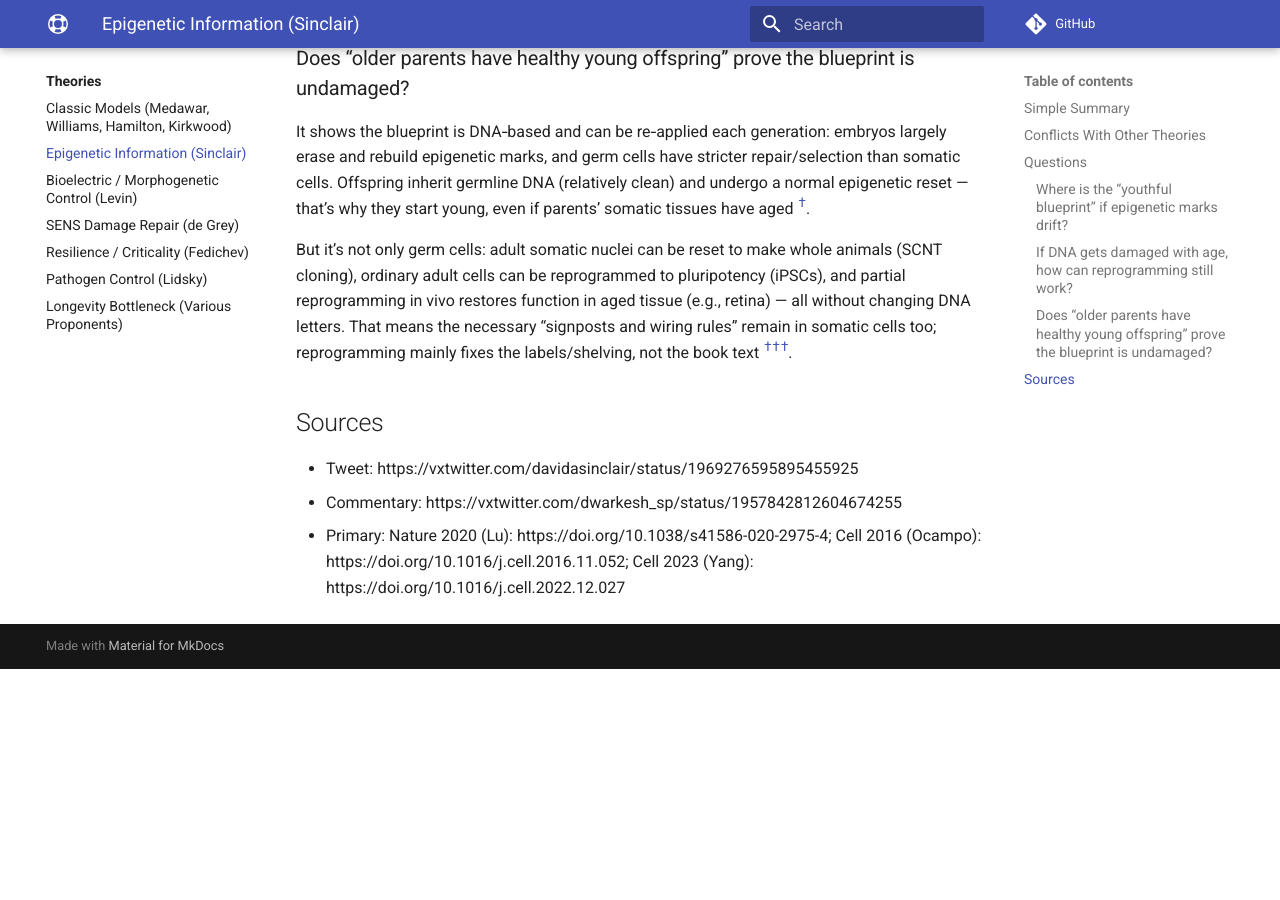
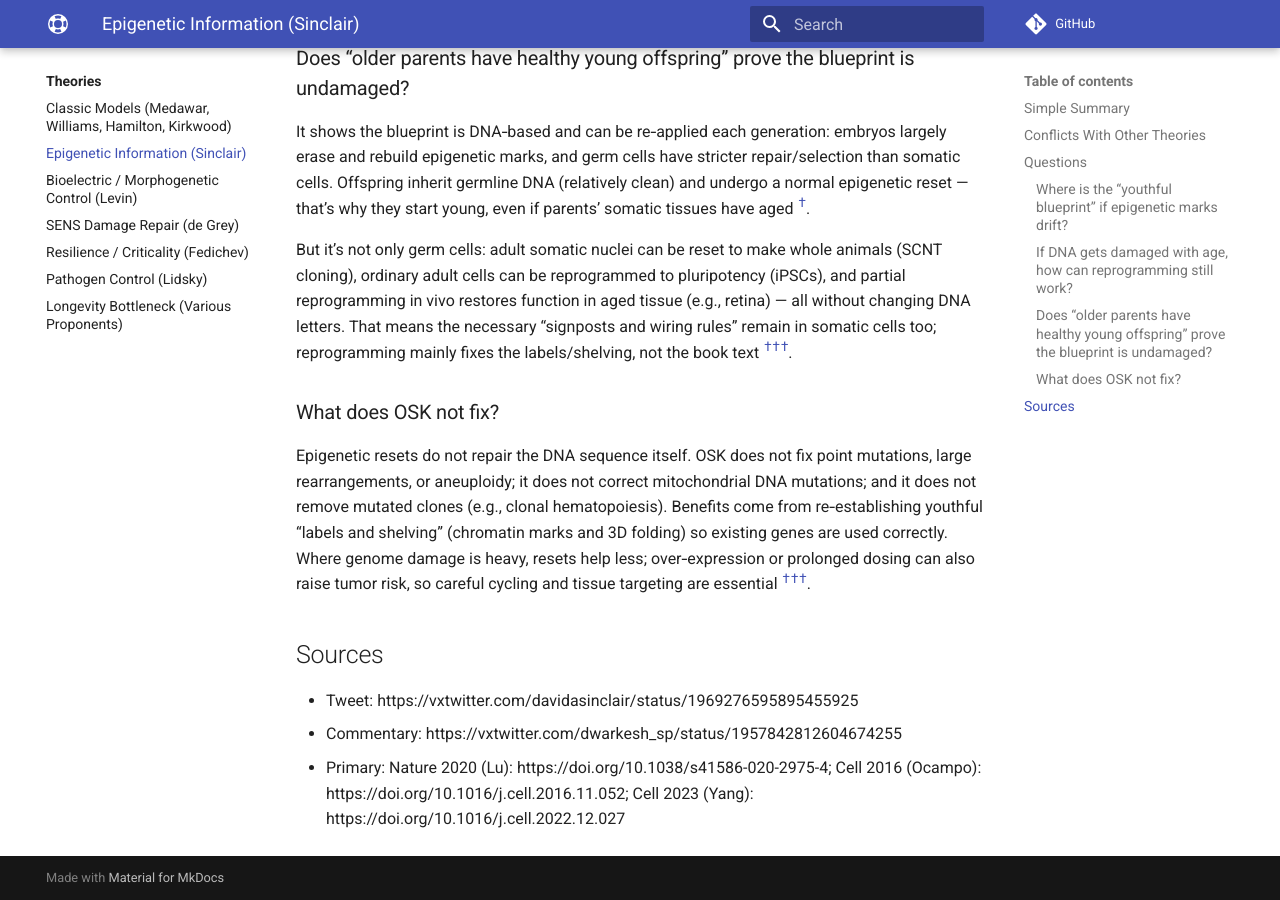
Before and after one commit to djgish485/project-lifespan, an MkDocs documentation site: the page built from docs/theories/epigenetic_information.md, in a window 1280 px wide and 900 px high, scrolled down 2327 px. Built offline with MkDocs 1.6.1 and Material for MkDocs 9.7.7, drawn with Linux system fonts in a browser that asks for light colours; comment, search, counter and statistics services are not loaded; before the commit the page ends 2996 px from its top, so only the background shows below that.

Commit message:
docs(theories): add Sinclair Q&A ‘What does OSK not fix?’ with safety and limitation references

```diff
--- a/docs/theories/epigenetic_information.md
+++ b/docs/theories/epigenetic_information.md
@@ -88,6 +88,10 @@ It shows the blueprint is DNA‑based and can be re‑applied each generation: e
 
 But it’s not only germ cells: adult somatic nuclei can be reset to make whole animals (SCNT cloning), ordinary adult cells can be reprogrammed to pluripotency (iPSCs), and partial reprogramming in vivo restores function in aged tissue (e.g., retina) — all without changing DNA letters. That means the necessary “signposts and wiring rules” remain in somatic cells too; reprogramming mainly fixes the labels/shelving, not the book text <sup><a class="ref-pop" href="https://doi.org/10.1038/385810a0" data-ref-url="https://doi.org/10.1038/385810a0" data-ref-summary="Nature (1997): somatic cell nuclear transfer (Dolly) — viable offspring from adult somatic nucleus.">†</a></sup><sup><a class="ref-pop" href="https://doi.org/10.1016/j.cell.2006.07.024" data-ref-url="https://doi.org/10.1016/j.cell.2006.07.024" data-ref-summary="Cell (2006): adult somatic cells reprogrammed to pluripotency (iPSCs) with defined factors.">†</a></sup><sup><a class="ref-pop" href="https://doi.org/10.1038/s41586-020-2975-4" data-ref-url="https://doi.org/10.1038/s41586-020-2975-4" data-ref-summary="Nature (2020): OSK partial reprogramming restores vision and reverses epigenetic age in mouse retina.">†</a></sup>.
 
+### What does OSK not fix?
+
+Epigenetic resets do not repair the DNA sequence itself. OSK does not fix point mutations, large rearrangements, or aneuploidy; it does not correct mitochondrial DNA mutations; and it does not remove mutated clones (e.g., clonal hematopoiesis). Benefits come from re‑establishing youthful “labels and shelving” (chromatin marks and 3D folding) so existing genes are used correctly. Where genome damage is heavy, resets help less; over‑expression or prolonged dosing can also raise tumor risk, so careful cycling and tissue targeting are essential <sup><a class="ref-pop" href="https://doi.org/10.1016/j.cell.2016.11.052" data-ref-url="https://doi.org/10.1016/j.cell.2016.11.052" data-ref-summary="Cell (2016): in‑vivo partial reprogramming improves hallmarks in progeroid mice; continuous expression causes teratomas; cyclic dosing mitigates risk.">†</a></sup><sup><a class="ref-pop" href="https://doi.org/10.1038/s41586-020-2975-4" data-ref-url="https://doi.org/10.1038/s41586-020-2975-4" data-ref-summary="Nature (2020): retina OSK reverses aging features without genome editing; demonstrates functional rescue via epigenetic reset.">†</a></sup><sup><a class="ref-pop" href="https://doi.org/10.1016/j.cell.2022.12.027" data-ref-url="https://doi.org/10.1016/j.cell.2022.12.027" data-ref-summary="Cell (2023): break‑induced epigenetic drift model (ICE) reversed by OSK; sequence lesions remain.">†</a></sup>.
+
 ## Sources
 
 - Tweet: https://vxtwitter.com/davidasinclair/status/1969276595895455925
```
